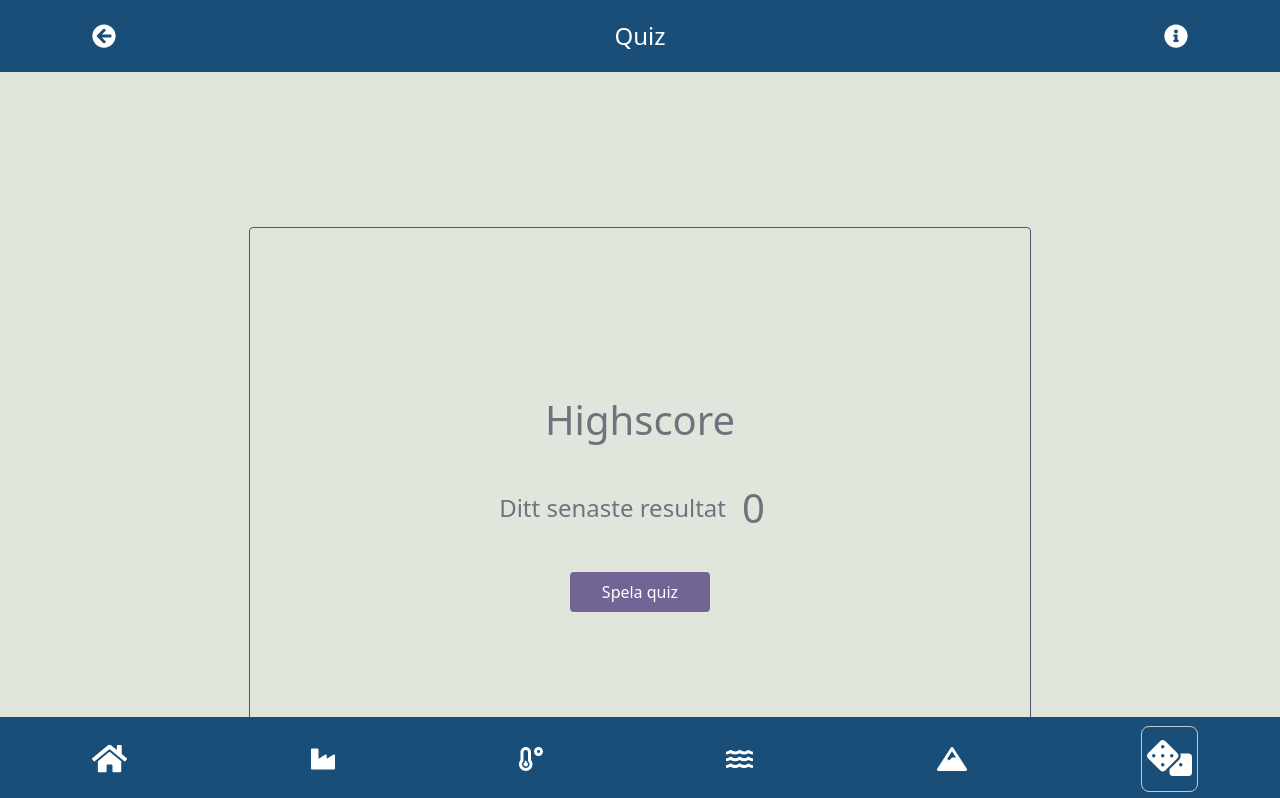
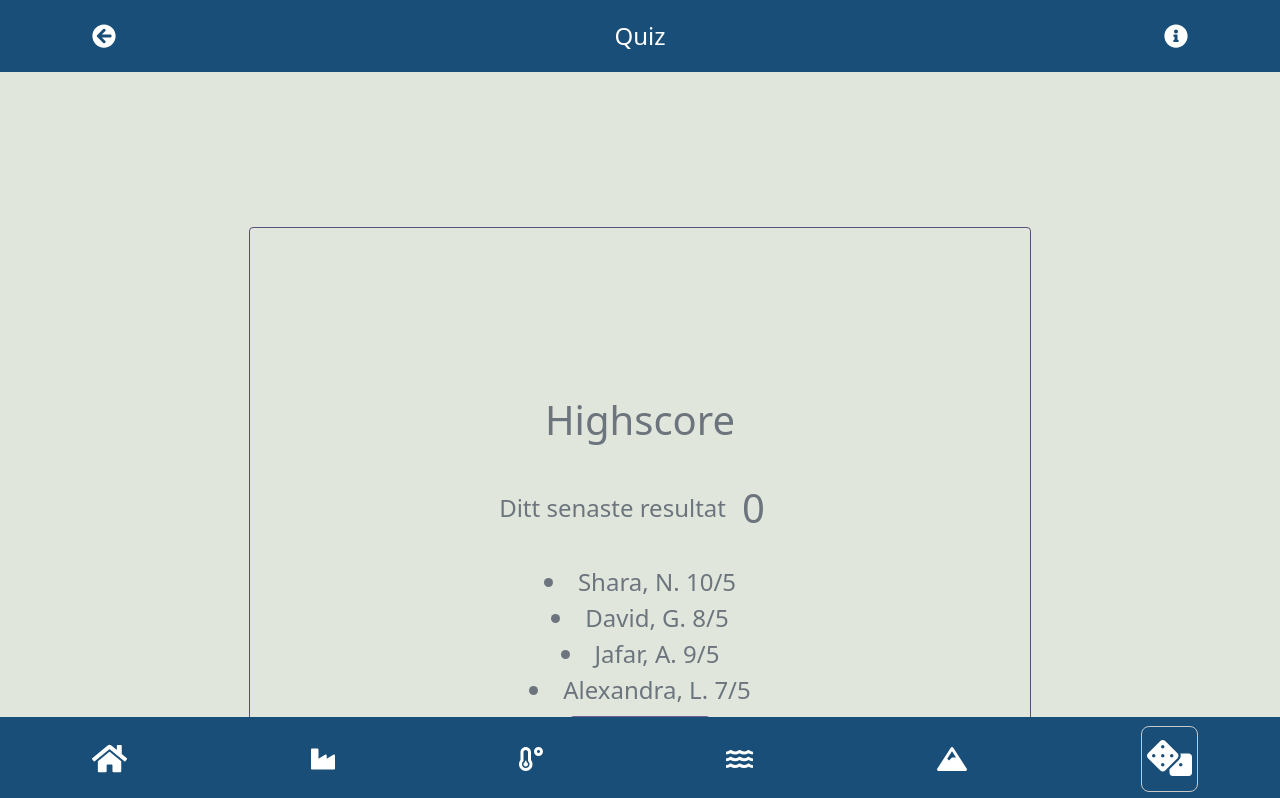
Before and after one commit to preeyaJo/group3project, a React (Create React App) app: page /highscore in a window 1280 px wide. Shown: the top 798 px of the page. Built offline with nearby package versions, Linux system fonts and the light colour scheme.

Commit message:
HighScore list

```diff
--- a/src/Views/HighScore.js
+++ b/src/Views/HighScore.js
@@ -2,6 +2,7 @@ import React from "react";
 import "../App.css";
 import "bootstrap/dist/css/bootstrap.min.css";
 import { UserScoreContext } from "../App";
+import questionsArray from "../Quiz/questions_a.json";
 
 import { Link } from "react-router-dom";
 
@@ -13,6 +14,20 @@ export function HighScore() {
   const { scoreContext } = React.useContext(UserScoreContext);
 
 
+  const highScoreList =
+    [
+      {name: "Shara, N.", result: 10},
+      {name: "David, G.", result: 8},
+      {name: "Jafar, A.", result: 9},
+      {name: "Alexandra, L.", result: 7}
+    ];
+
+    const showHighScore = highScoreList.map((highScoreList, index) => (
+      <li key={index}>
+        {highScoreList.name} {highScoreList.result}/{questionsArray.length}
+      </li>
+    ));
+
 
   return (
     <div className="container">
@@ -23,6 +38,7 @@ export function HighScore() {
           <span>Ditt senaste resultat</span>
           <span className="p-3 h1 mb-0">{scoreContext}</span>
         </div>
+        {showHighScore}
         <div>
           <Link to="/quiz">
             <Button variant="outline-secondary" className="m-2 Btn-quiz">
```
